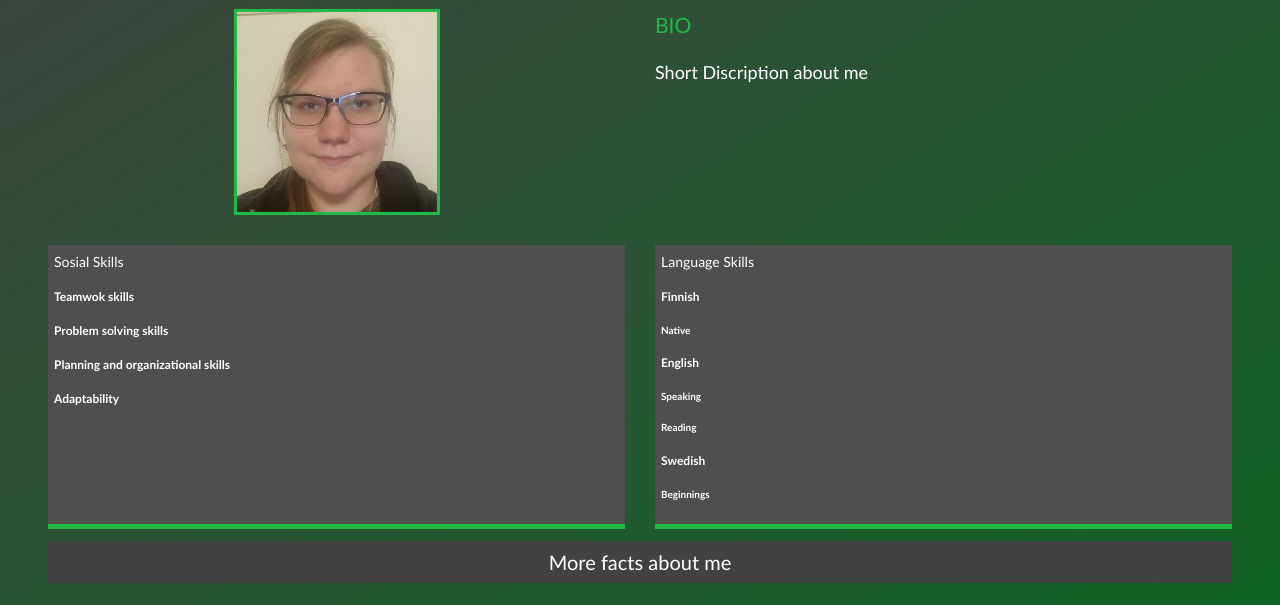
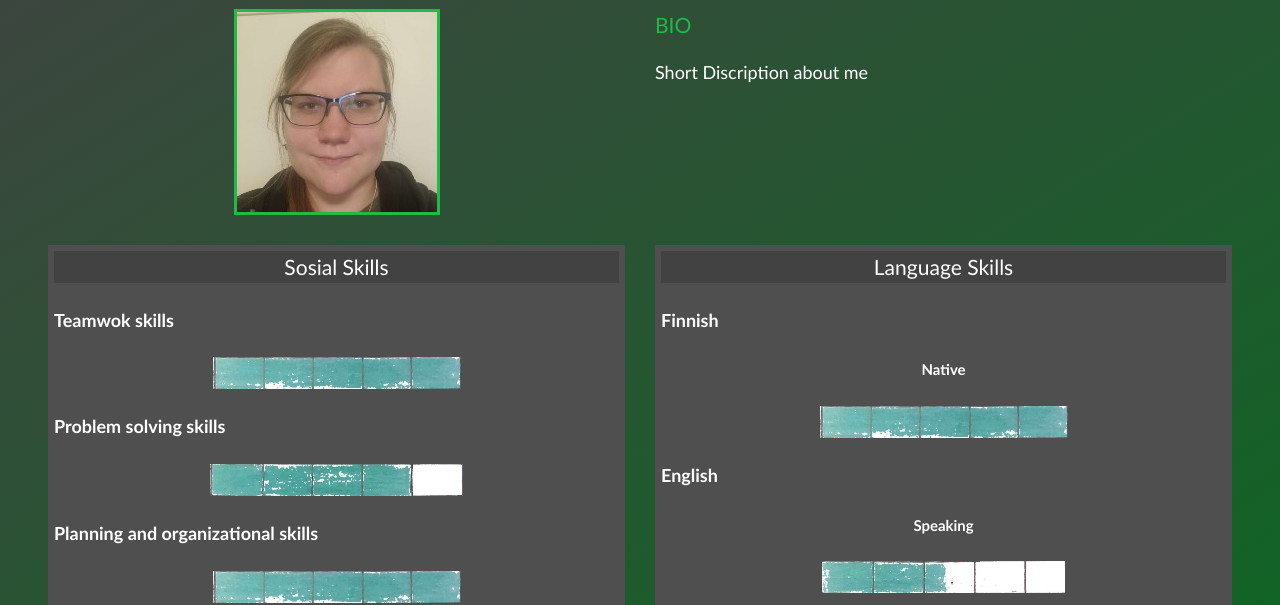
Before and after one commit to iitaellu/web_portfolio, a website: page dist/about.html in a window 1280 px wide. Shown: the part 195-800 px from the top of the page. Drawn offline with Linux system fonts and the light colour scheme.

Commit message:
Graphics added

```diff
--- a/scss/main.scss
+++ b/scss/main.scss
@@ -137,9 +137,26 @@ main {
     }
 
     .skills {
+        font-size: 1.5rem;
         background: lighten($primary-color,5);
         padding: 0.5rem;
         border-bottom: $secondary-color 5px solid;
+
+        h3 {
+            text-align: center;
+            background: $primary-color;
+        }
+
+        h5{
+            text-align: center;
+            font-weight: 600;
+        }
+
+        img{
+            display: block;
+            margin-left: auto;
+            margin-right: auto;
+        }
     }
 }
 
```
Also changed, not shown: dist/about.html, dist/css/main.css, dist/img/levels/four.jpg (added), dist/img/levels/full.jpg (added), dist/img/levels/one.jpg (added), dist/img/levels/three.jpg (added), dist/img/levels/three_half.jpg (added).
